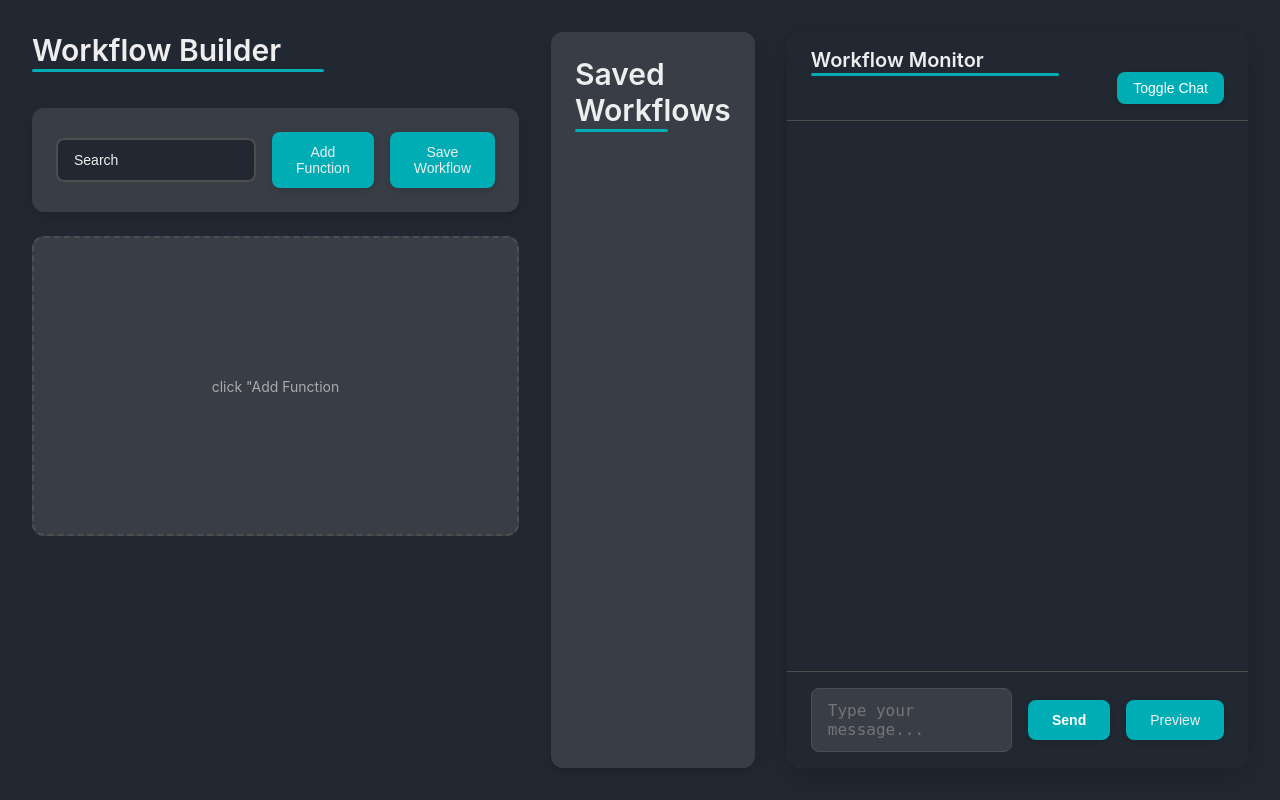
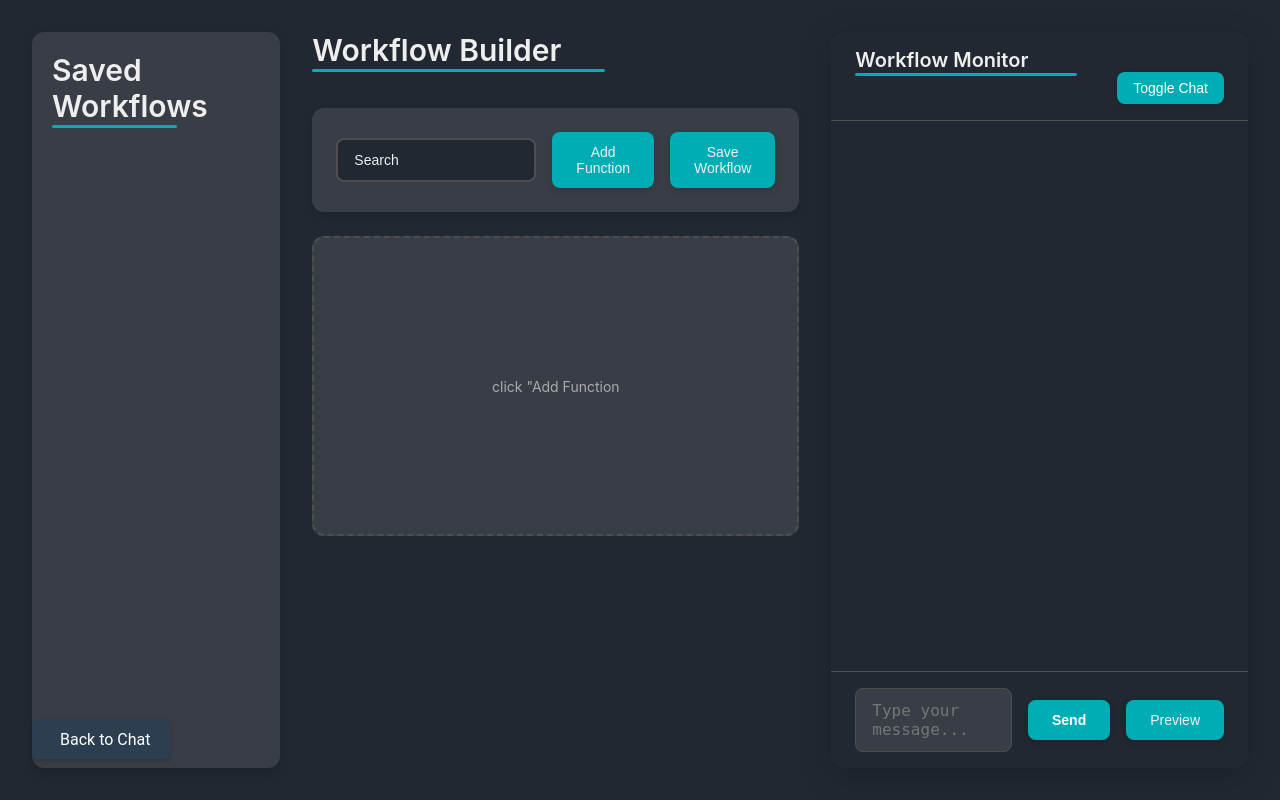
Before and after one commit to vishnugamini/LocalLLMAgent, a Flask app: page /create_agent in a window 1280 px wide. Run offline with Flask 3, Linux system fonts and the light colour scheme; some libraries are stand-ins or nearby versions.

Commit message:
scrollbar fixed in all places

```diff
--- a/static/css/create_agent.css
+++ b/static/css/create_agent.css
@@ -1,4 +1,5 @@
-html, body {
+html,
+body {
     height: 100%;
     margin: 0;
     padding: 0;
@@ -36,8 +37,9 @@ gap: 2rem;
     height: 100vh;
     overflow: hidden;
 }
+
 .main-container {
-flex: 3;
+    flex: 2;
     display: flex;
     flex-direction: column;
     gap: 1.5rem;
@@ -121,6 +123,7 @@ border-radius: 12px;
     padding: 2rem;
     border: 2px dashed var(--border);
     transition: all 0.3s ease;
+    overflow-y: auto;
 }
 
 .workflow-container:empty {
@@ -134,6 +137,26 @@ font-size: 0.875rem;
 .workflow-container:empty::before {
     content: 'click "Add Function';
 }
+
+.workflow-container::-webkit-scrollbar {
+    width: 20px;
+}
+
+.workflow-container::-webkit-scrollbar-thumb {
+    background: var(--border);
+    border-radius: 10px;
+    border: 5px var(--surface) solid;
+}
+
+.workflow-container::-webkit-scrollbar-thumb:hover {
+    background: #8c7ae6;
+}
+
+.workflow-container::-webkit-scrollbar-button {
+    display: block;
+    background-color: transparent;
+}
+
 
 .function-block {
     background: var(--background);
@@ -153,6 +176,7 @@ from {
         opacity: 0;
         transform: translateY(-10px);
     }
+
     to {
         opacity: 1;
         transform: translateY(0);
@@ -204,11 +228,36 @@ background: var(--danger-hover);
 }
 
 .saved-workflows {
-flex: 1;
+    padding: 20px;
+    display: flex;
+    flex: 2;
     background: var(--surface);
-padding: 1.5rem;
+    box-sizing: border-box;
+    flex-direction: column;
     border-radius: 12px;
     box-shadow: 0 4px 10px rgba(0, 0, 0, 0.15);
+    backdrop-filter: blur(15px);
+    overflow-y: auto;
+    transition: transform 0.3s ease, opacity 0.3s ease;
+}
+
+.saved-workflows::-webkit-scrollbar {
+    width: 20px;
+}
+
+.saved-workflows::-webkit-scrollbar-thumb {
+    background: transparent;
+    border-radius: 10px;
+    border: 5px var(--surface) solid;
+}
+
+.saved-workflows::-webkit-scrollbar-thumb:hover {
+    background: #8c7ae6;
+}
+
+.saved-workflows::-webkit-scrollbar-button {
+    display: block;
+    background-color: transparent;
 }
 
 .saved-workflow {
@@ -226,6 +275,7 @@ animation: fadeIn 0.3s ease;
     from {
         opacity: 0;
     }
+
     to {
         opacity: 1;
     }
@@ -307,6 +357,25 @@ flex-direction: column;
     gap: 1rem;
 }
 
+#chat-window::-webkit-scrollbar {
+    width: 20px;
+}
+
+#chat-window::-webkit-scrollbar-thumb {
+    background: var(--border);
+    border-radius: 10px;
+    border: 5px var(--background) solid;
+}
+
+#chat-window::-webkit-scrollbar-thumb:hover {
+    background: #8c7ae6;
+}
+
+#chat-window::-webkit-scrollbar-button {
+    display: block;
+    background-color: transparent;
+}
+
 .message {
     padding: 0.75rem 1rem;
     border-radius: 12px;
@@ -368,7 +437,7 @@ font-size: 0.9rem;
     display: none;
 }
 
-#chat-window .message + .message {
+#chat-window .message+.message {
     margin-top: 0.5rem;
 }
 
@@ -417,23 +486,6 @@ transform: translateY(-1px);
     transform: translateY(0);
 }
 
-
-#chat-window::-webkit-scrollbar {
-width: 8px;
-}
-
-#chat-window::-webkit-scrollbar-track {
-background: var(--background);
-}
-
-#chat-window::-webkit-scrollbar-thumb {
-background: var(--border);
-border-radius: 4px;
-}
-
-#chat-window::-webkit-scrollbar-thumb:hover {
-background: var(--text-muted);
-}
 .workflow-message {
     padding: 0.75rem 1rem;
     margin: 1rem 0;
@@ -464,18 +516,22 @@ body {
         flex-direction: column;
         padding: 1rem;
     }
+
     .controls {
         flex-direction: column;
         align-items: stretch;
     }
+
     select {
         width: 100%;
     }
+
     .saved-workflows,
     .chat-container {
         width: 100%;
     }
 }
+
 .workflow-message {
     border: 2px solid #ccc;
     padding: 10px;
@@ -494,13 +550,16 @@ select {
     0% {
         box-shadow: 0 0 0 0 rgba(40, 167, 69, 0.5);
     }
+
     50% {
         box-shadow: 0 0 0 10px rgba(40, 167, 69, 0);
     }
+
     100% {
         box-shadow: 0 0 0 0 rgba(40, 167, 69, 0);
     }
 }
+
 .workflow-card {
     border: 3px solid #ccc;
     padding: 10px;
@@ -515,9 +574,11 @@ select {
     0% {
         box-shadow: 0 0 0 0 rgba(40, 167, 69, 0.7);
     }
+
     50% {
         box-shadow: 0 0 0 10px rgba(40, 167, 69, 0.2);
     }
+
     100% {
         box-shadow: 0 0 0 0 rgba(40, 167, 69, 0.7);
     }
@@ -532,10 +593,12 @@ select {
         transform: scale(1);
         box-shadow: 0 0 0 0 rgba(40, 167, 69, 1);
     }
+
     50% {
         transform: scale(1.05);
         box-shadow: 0 0 0 15px rgba(40, 167, 69, 0);
     }
+
     100% {
         transform: scale(1);
         box-shadow: 0 0 0 0 rgba(40, 167, 69, 0);
@@ -588,8 +651,6 @@ select {
 }
 
 
-
-
 details {
     background: var(--surface);
     border: 1px solid var(--border);
@@ -625,6 +686,7 @@ details {
     word-wrap: break-word;
     overflow-x: auto;
 }
+
 code {
     font-family: 'Source Code Pro', monospace;
     color: var(--text);
@@ -637,3 +699,36 @@ details {
     color: var(--text-muted);
     margin: 0.5rem 0;
 }
+
+
+.back-button-container {
+    position: absolute;
+    top: 90%;
+    left: 2.5%;
+    z-index: 100;
+}
+
+.back-button {
+    display: flex;
+    align-items: center;
+    gap: 8px;
+    padding: 10px 20px;
+    background-color: #2c3e50;
+    color: white;
+    text-decoration: none;
+    border-radius: 5px;
+    transition: all 0.3s ease;
+    font-family: 'Roboto', sans-serif;
+    box-shadow: 0 2px 4px rgba(0, 0, 0, 0.2);
+}
+
+.back-button:hover {
+    background-color: #34495e;
+    color: white;
+    transform: translateY(-2px);
+    box-shadow: 0 4px 8px rgba(0, 0, 0, 0.2);
+}
+
+.back-button i {
+    font-size: 16px;
+}
--- a/static/js/script.js
+++ b/static/js/script.js
@@ -362,7 +362,15 @@ document.addEventListener("DOMContentLoaded", () => {
 
         const kickoffBtn = document.createElement("button");
         kickoffBtn.className = "kickoff-workflow-btn";
-    kickoffBtn.textContent = "Kick Off";
+        kickoffBtn.innerHTML = `
+    <svg style="enable-background:new 0 0 50 50;" version="1.1" viewBox="0 0 50 50"
+        xml:space="preserve" xmlns="http://www.w3.org/2000/svg"
+        xmlns:xlink="http://www.w3.org/1999/xlink" width="16" height="16">
+        <g id="Layer_1">
+            <path d="M7,1.217v47.566L45.918,25L7,1.217z M9,4.783L42.082,25L9,45.217V4.783z"/>
+        </g>
+    </svg>
+`;
         kickoffBtn.onclick = (e) => {
             e.stopPropagation();
             kickoffWorkflow(workflow);
@@ -370,7 +378,7 @@ document.addEventListener("DOMContentLoaded", () => {
 
         const deleteBtn = document.createElement("button");
         deleteBtn.className = "delete-workflow-btn";
-    deleteBtn.textContent = "Delete";
+        deleteBtn.innerHTML = `<?xml version="1.0" ?><!DOCTYPE svg  PUBLIC '-//W3C//DTD SVG 1.1//EN'  'http://www.w3.org/Graphics/SVG/1.1/DTD/svg11.dtd'><svg enable-background="new 0 0 24 24" height="16px" id="Layer_1" version="1.1" viewBox="0 0 24 24" width="16px" xml:space="preserve" xmlns="http://www.w3.org/2000/svg" xmlns:xlink="http://www.w3.org/1999/xlink"><g><path d="M12,0C5.4,0,0,5.4,0,12s5.4,12,12,12s12-5.4,12-12S18.6,0,12,0z M12,22C6.5,22,2,17.5,2,12S6.5,2,12,2s10,4.5,10,10   S17.5,22,12,22z"/><path d="M16,9c0-0.6-0.4-1-1-1H9C8.4,8,8,8.4,8,9v6c0,0.6,0.4,1,1,1h6c0.6,0,1-0.4,1-1V9z M15,15H9V9h6V15z"/></g></svg>`;
         deleteBtn.onclick = (e) => {
             e.stopPropagation();
             if (confirm(`Are you sure you want to delete "${name}"?`)) {
--- a/templates/create_agent.html
+++ b/templates/create_agent.html
@@ -1,5 +1,6 @@
 <!DOCTYPE html>
 <html lang="en">
+
     <head>
         <meta charset="UTF-8">
         <title>Create Agent & Workflow Builder</title>
@@ -8,7 +9,18 @@
             window.isCreateAgent = true;
         </script>
     </head>
+
     <body>
+        <div class="back-button-container">
+            <a href="/" class="back-button">
+                <i class="fas fa-arrow-left"></i>
+                Back to Chat
+            </a>
+        </div>
+        <div class="saved-workflows">
+            <h2>Saved Workflows</h2>
+            <div id="savedWorkflowsList"></div>
+        </div>
         <div class="main-container">
             <h2>Workflow Builder</h2>
             <div class="controls">
@@ -25,10 +37,6 @@
             <div id="workflowContainer" class="workflow-container"></div>
         </div>
 
-  <div class="saved-workflows">
-    <h2>Saved Workflows</h2>
-    <div id="savedWorkflowsList"></div>
-  </div>
 
         <div class="chat-container">
             <div class="chat-header">
@@ -46,7 +54,9 @@
         <script src="https://code.jquery.com/jquery-3.6.0.min.js"></script>
         <script src="https://cdn.socket.io/4.5.1/socket.io.min.js"></script>
         <script src="https://cdn.jsdelivr.net/npm/marked/marked.min.js"></script>
+
         <script src="../static/js/app.js"></script>
         <script src="../static/js/script.js"></script>
     </body>
+
 </html>
```
Also changed, not shown: static/css/styles.css (+62 -32 lines). Lines whose indentation alone changed are shown as unchanged.
